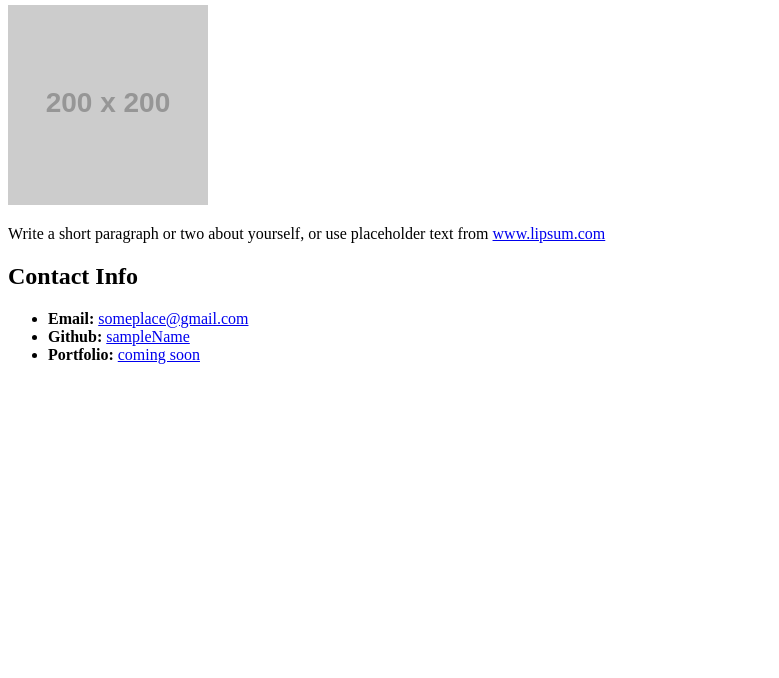
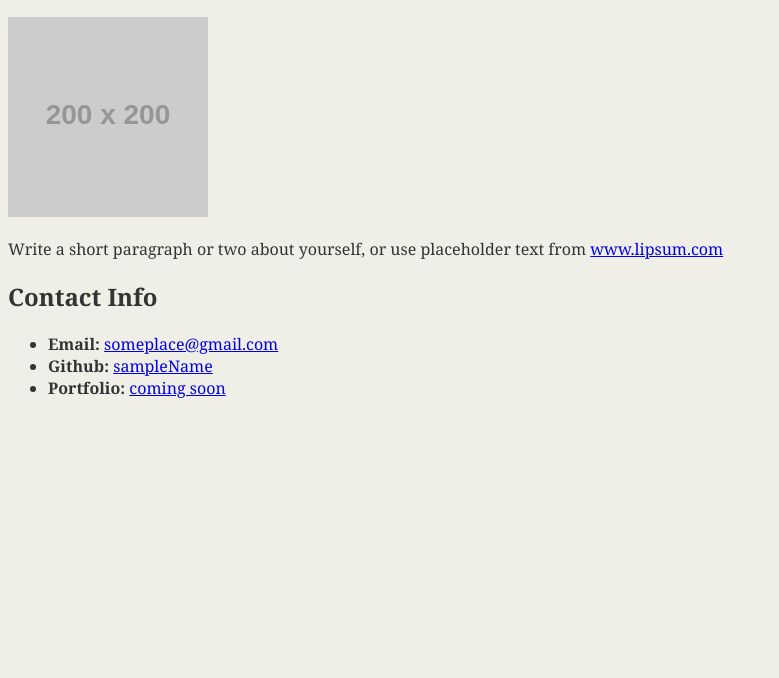
Before and after one commit to emily-brown/week1-day2-html-css, a plain HTML site: page index.html in a window 1280 px wide. Shown: the part 122-800 px from the top of the page, without its empty margins (0-779 px from the left). Drawn offline with Linux system fonts and the light colour scheme; placeholder pictures from the web are drawn by us.

Commit message:
linked stylesheet to html

```diff
--- a/css/style.css
+++ b/css/style.css
@@ -0,0 +1,6 @@
+body
+{
+    background-color: #efeee7;
+    font-family: Georgia, 'Times New Roman', Times, serif;
+    color: #333333
+}
--- a/index.html
+++ b/index.html
@@ -12,18 +12,18 @@
     <h1>Student Bio</h1>
   </header>
 
-  <div>
+  <div class="container">
 
-    <section>
+    <section id="main-bio">
 
       <h2>Your Name</h2>
 
-      <img src="https://placehold.it/200x200" alt="Your Name">
+      <img id="bio-image" src="https://placehold.it/200x200" alt="Your Name">
 
       <p>Write a short paragraph or two about yourself, or use placeholder text from <a href="http://www.lipsum.com/">www.lipsum.com</a></p>
     </section>
 
-    <section>
+    <section id="contact-info">
       <h2>Contact Info</h2>
       <ul>
         <li><strong>Email:</strong> <a href="#">someplace@gmail.com</a></li>
```
